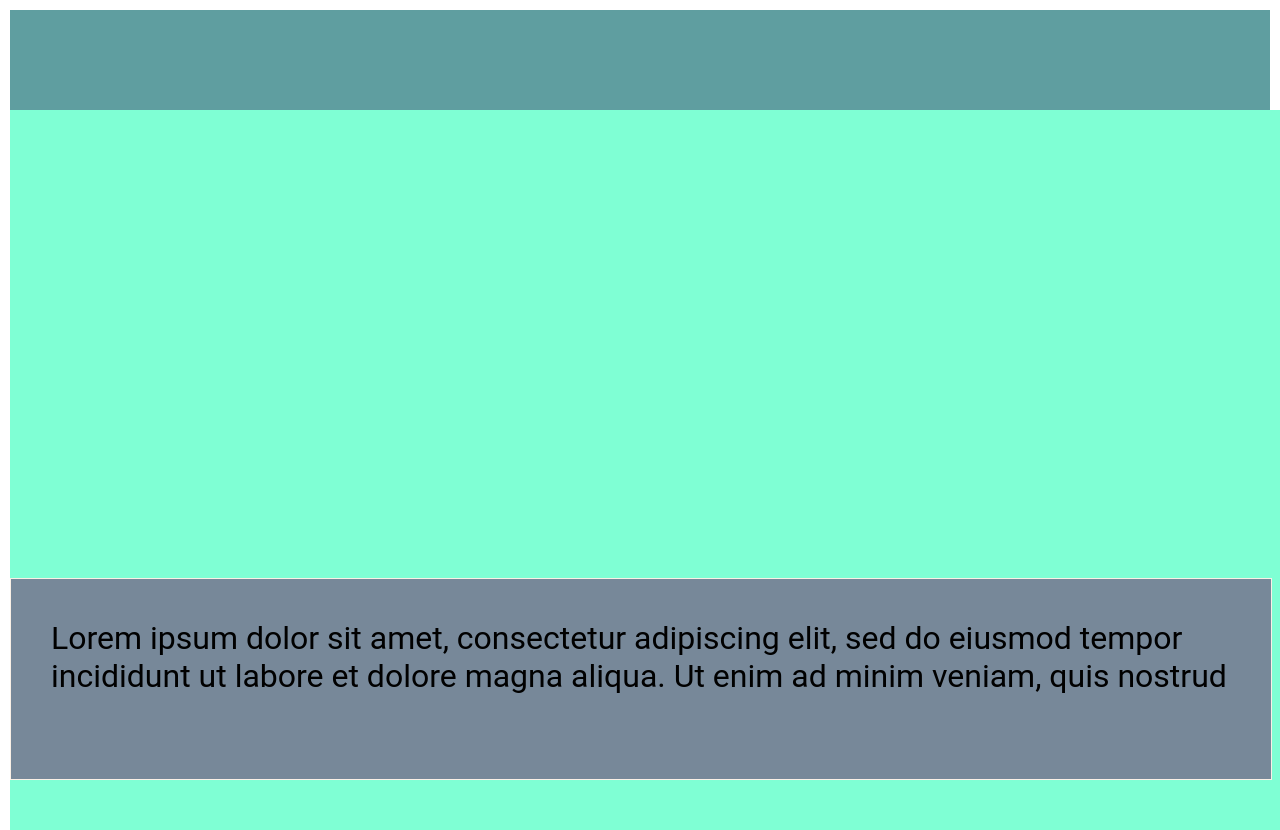
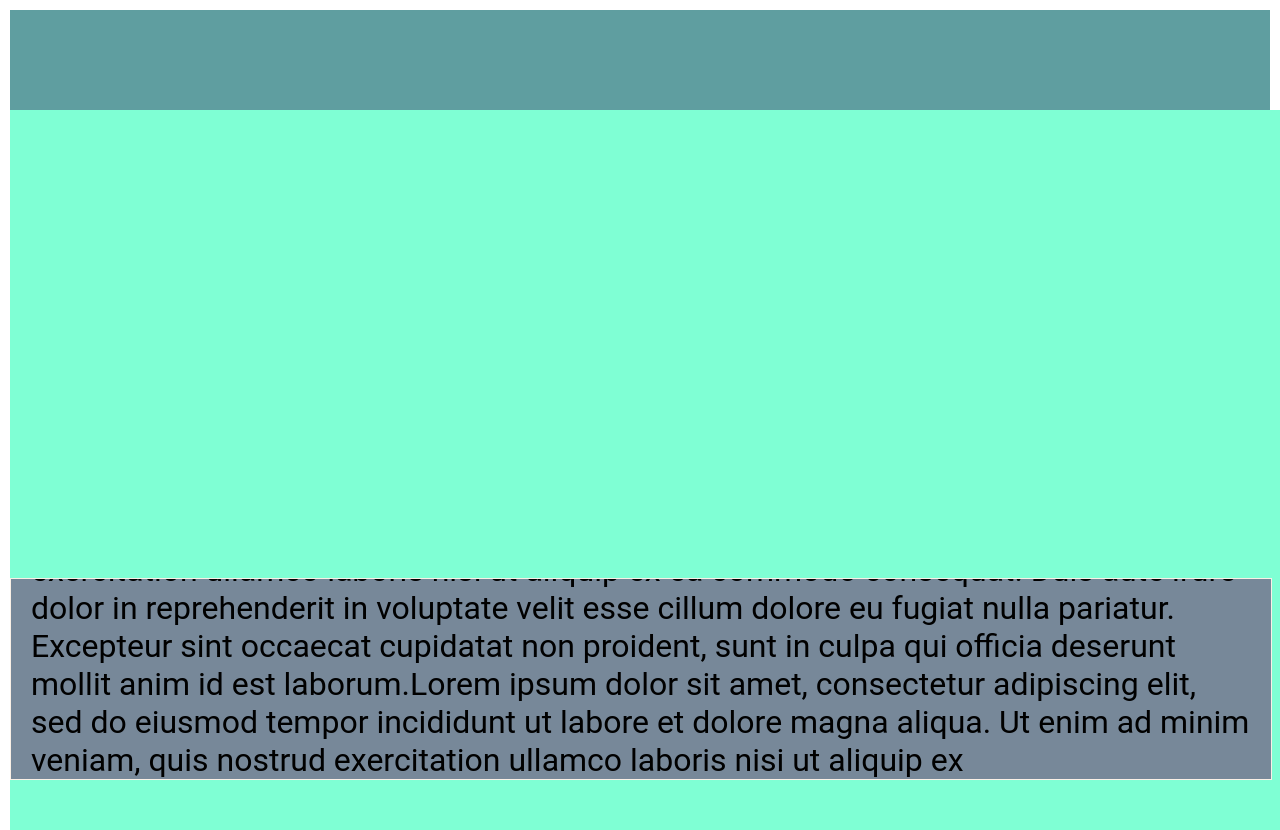
Before and after one commit to pawooten/football-madness-ng, an Angular app: page / in a window 1280 px wide. Shown: the top 830 px of the page. Built offline with nearby package versions, Linux system fonts and the light colour scheme.

Commit message:
debug service work-in-progress

```diff
--- a/src/app/app.component.ts
+++ b/src/app/app.component.ts
@@ -23,6 +23,26 @@ private readonly loremIpsum =
   ' labore et dolore magna aliqua. Ut enim ad minim veniam, quis nostrud exercitation ullamco' +
   ' laboris nisi ut aliquip ex ea commodo consequat. Duis aute irure dolor in reprehenderit in' +
   ' voluptate velit esse cillum dolore eu fugiat nulla pariatur. Excepteur sint occaecat cupidatat' +
+  ' non proident, sunt in culpa qui officia deserunt mollit anim id est laborum.' +
+  'Lorem ipsum dolor sit amet, consectetur adipiscing elit, sed do eiusmod tempor incididunt ut' +
+  ' labore et dolore magna aliqua. Ut enim ad minim veniam, quis nostrud exercitation ullamco' +
+  ' laboris nisi ut aliquip ex ea commodo consequat. Duis aute irure dolor in reprehenderit in' +
+  ' voluptate velit esse cillum dolore eu fugiat nulla pariatur. Excepteur sint occaecat cupidatat' +
+  ' non proident, sunt in culpa qui officia deserunt mollit anim id est laborum.' +
+  'Lorem ipsum dolor sit amet, consectetur adipiscing elit, sed do eiusmod tempor incididunt ut' +
+  ' labore et dolore magna aliqua. Ut enim ad minim veniam, quis nostrud exercitation ullamco' +
+  ' laboris nisi ut aliquip ex ea commodo consequat. Duis aute irure dolor in reprehenderit in' +
+  ' voluptate velit esse cillum dolore eu fugiat nulla pariatur. Excepteur sint occaecat cupidatat' +
+  ' non proident, sunt in culpa qui officia deserunt mollit anim id est laborum.' +
+  'Lorem ipsum dolor sit amet, consectetur adipiscing elit, sed do eiusmod tempor incididunt ut' +
+  ' labore et dolore magna aliqua. Ut enim ad minim veniam, quis nostrud exercitation ullamco' +
+  ' laboris nisi ut aliquip ex ea commodo consequat. Duis aute irure dolor in reprehenderit in' +
+  ' voluptate velit esse cillum dolore eu fugiat nulla pariatur. Excepteur sint occaecat cupidatat' +
+  ' non proident, sunt in culpa qui officia deserunt mollit anim id est laborum.' +
+  'Lorem ipsum dolor sit amet, consectetur adipiscing elit, sed do eiusmod tempor incididunt ut' +
+  ' labore et dolore magna aliqua. Ut enim ad minim veniam, quis nostrud exercitation ullamco' +
+  ' laboris nisi ut aliquip ex ea commodo consequat. Duis aute irure dolor in reprehenderit in' +
+  ' voluptate velit esse cillum dolore eu fugiat nulla pariatur. Excepteur sint occaecat cupidatat' +
   ' non proident, sunt in culpa qui officia deserunt mollit anim id est laborum.';
 
   private index = 0;
--- a/src/app/components/message-window/message-window.component.css
+++ b/src/app/components/message-window/message-window.component.css
@@ -9,7 +9,15 @@
   width:100%;
   height:200px;
   border:1px solid linen;
+  overflow-y: hidden;
 }
 .innerDiv {
-  margin:40px;
+  height:200px;
+  position: inherit;
+  left:20px;
+  right:20px;
 }
+.textDiv {
+  position:absolute;
+  bottom:0px;
+}
--- a/src/app/components/message-window/message-window.component.html
+++ b/src/app/components/message-window/message-window.component.html
@@ -1,3 +1,5 @@
 <div class="outerDiv">
-  <div class="innerDiv">{{message$ | async}}</div>
+  <div class="innerDiv">
+    <div class="textDiv">{{message$ | async}}</div>
+  </div>
 </div>
--- a/src/app/components/message-window/message-window.component.ts
+++ b/src/app/components/message-window/message-window.component.ts
@@ -52,7 +52,7 @@ export class MessageWindowComponent implements OnInit {
   };
 
   constructor(private messageService: MessageService) {
-    this.wordSpeed = this.messageService.messageWordSpeed;
+    this.wordSpeed = this.messageService.fastForwardMessageWordSpeed; //messageWordSpeed;
     this.wordSeparator = this.messageService.messageWordSeparator;
     this.message$ = this.messageSubject.asObservable();
     this.messageService.message$.subscribe(this.observer);
--- a/src/app/components/play-field-canvas/play-field-canvas.component.css
+++ b/src/app/components/play-field-canvas/play-field-canvas.component.css
@@ -6,3 +6,6 @@ canvas {
   margin-right:auto;
   margin-top:100px;
 }
+debugMode {
+  background-color: cornflowerblue;
+}
--- a/src/app/components/play-field-canvas/play-field-canvas.component.html
+++ b/src/app/components/play-field-canvas/play-field-canvas.component.html
@@ -1,4 +1,4 @@
 <canvas>
 </canvas>
 
-<app-message-window *ngIf='showMessageWindow$ | async'></app-message-window>
+<app-message-window [ngClass]="{'debugMode' : debugMode$ | async}" *ngIf='showMessageWindow$ | async'></app-message-window>
--- a/src/app/components/play-field-canvas/play-field-canvas.component.ts
+++ b/src/app/components/play-field-canvas/play-field-canvas.component.ts
@@ -1,7 +1,7 @@
 import { Component, OnInit } from '@angular/core';
 import { MessageService } from '../../services/message-service';
-import { BehaviorSubject, Observable } from 'rxjs';
-import { ɵINTERNAL_BROWSER_PLATFORM_PROVIDERS } from '@angular/platform-browser';
+import { Observable } from 'rxjs';
+import { DebugService } from '../../services/debug-service';
 
 @Component({
   selector: 'app-play-field-canvas',
@@ -10,10 +10,12 @@ import { ɵINTERNAL_BROWSER_PLATFORM_PROVIDERS } from '@angular/platform-browser
 })
 export class PlayFieldCanvasComponent implements OnInit {
 
+  readonly debugMode$: Observable<boolean>;
   readonly showMessageWindow$: Observable<boolean>;
 
-  constructor(private messageService: MessageService) {
+  constructor(private debugService: DebugService, private messageService: MessageService) {
     this.showMessageWindow$ = this.messageService.showMessageWindow$;
+    this.debugMode$ = this.debugService.debugMode$;
   }
 
   ngOnInit() {
--- /dev/null
+++ b/src/app/services/debug-service.ts
@@ -0,0 +1,15 @@
+import { Injectable } from '@angular/core';
+import { BehaviorSubject } from 'rxjs';
+
+@Injectable({
+  providedIn: 'root'
+})
+export class DebugService {
+
+  private readonly debugModeSubject = new BehaviorSubject<boolean>(false);
+  readonly debugMode$ = this.debugModeSubject.asObservable();
+
+  public enableDebugMode() {
+    this.debugModeSubject.next(true);
+  }
+}
--- a/src/app/services/message-service.ts
+++ b/src/app/services/message-service.ts
@@ -25,6 +25,11 @@ export class MessageService {
      return 200; // ms
    }
 
+   // The delay between drawing each word in a multi-word message while in fast-forward mode, in milliseconds.
+   get fastForwardMessageWordSpeed(): number {
+     return 50; // ms
+   }
+
    // The separator string between words in a multi-word message.
    get messageWordSeparator(): string {
      return ' ';
```
